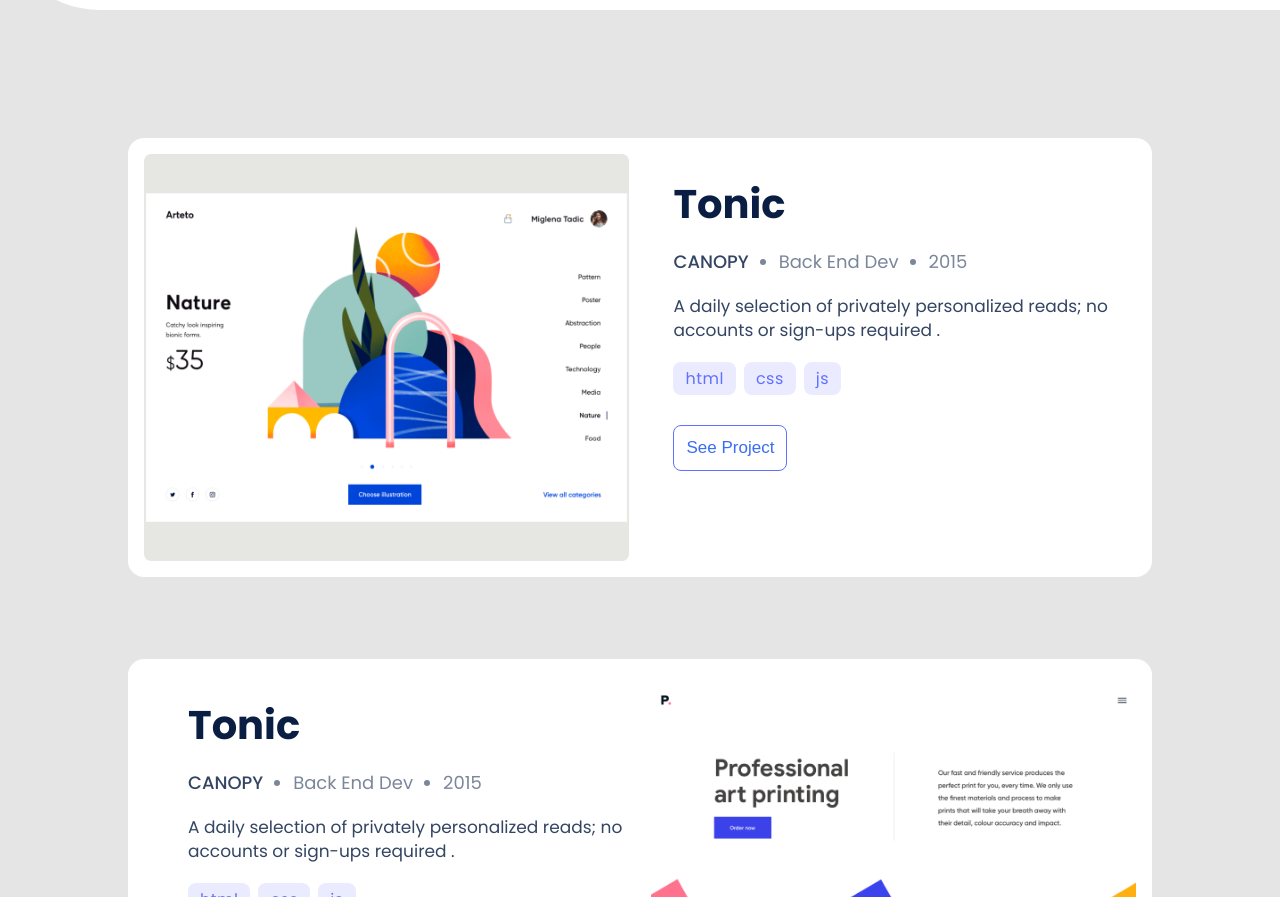
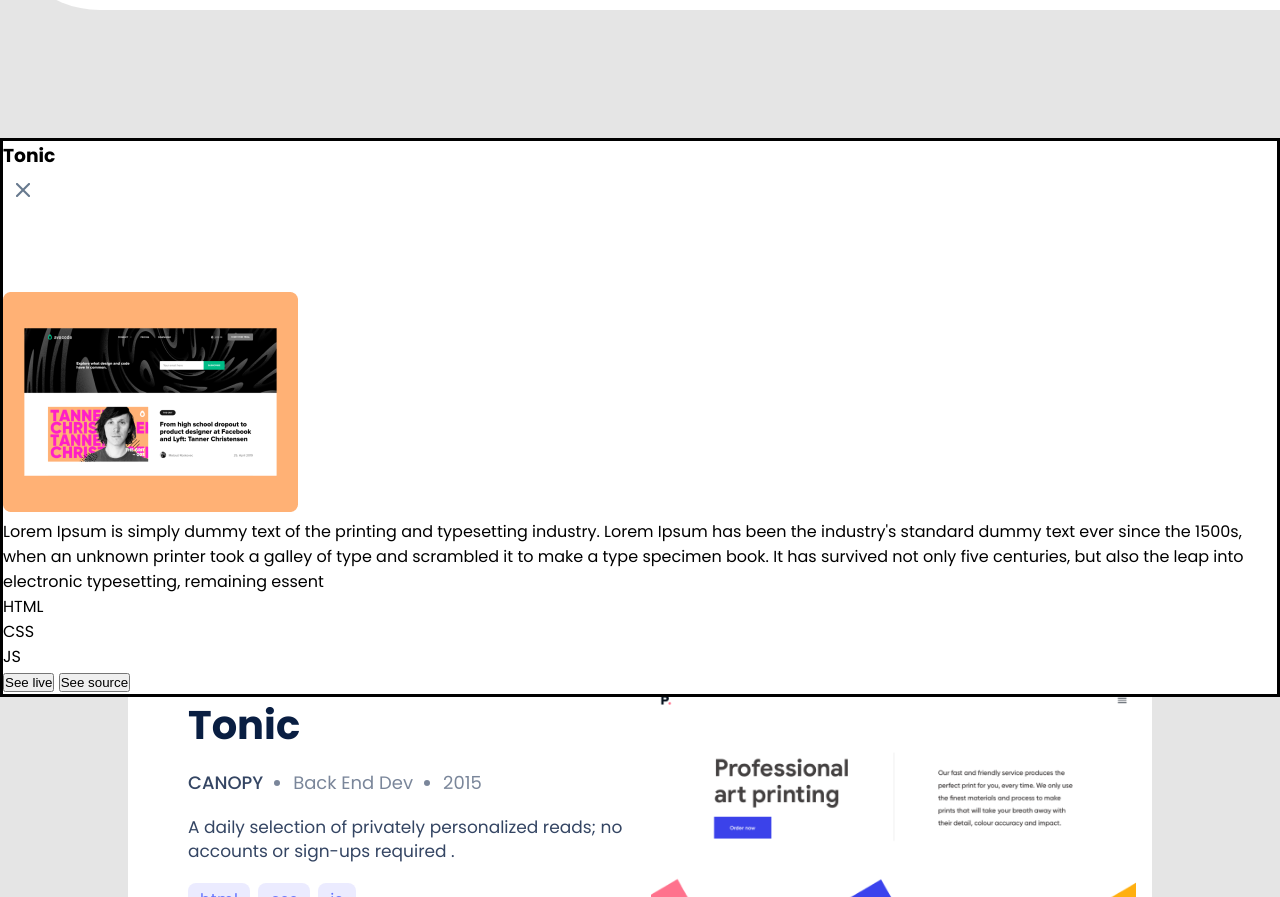
Before and after one commit to migo1/portfolio, a website with bundled scripts: page index.html in a window 1280 px wide. Shown: the part 740-1637 px from the top of the page. Built offline with nearby package versions, Linux system fonts and the light colour scheme; files whose address does not match are found by name.

Commit message:
add-modal-skeleton

```diff
--- a/index.html
+++ b/index.html
@@ -82,41 +82,39 @@
     <!-- projects -->
 
     <section class="projects" id="projects">
-      <!-- <div class="card">
-        <div class="image">
-          <picture>
-            <source media="(max-width: 767px)" srcset="images/work1.png" />
-            <source
-              media="(min-width: 768px)"
-              srcset="images/desktop/work1.png"
-            />
-            <img
-              class="card-image"
-              src="images/work1.png"
-              alt="mobile work1 image"
-            />
-          </picture>
+      <dialog open class="project-modal">
+        <div class="mobile-modal-header">
+          <h3>Tonic</h3>
+          <img src="./images/modal/mobile-enabled.png" alt="close_modal.png" />
         </div>
-
-        <div class="card-content">
-          <h3 class="card-title">Tonic</h3>
-          <ul class="project-experience">
-            <li class="first-list">CANOPY</li>
-            <li class="other-list"><span></span>Full Stack Dev</li>
-            <li class="other-list"><span></span>2015</li>
-          </ul>
-          <p class="project-summary">
-            A daily selection of privately personalized reads; no accounts or
-            sign-ups required.
-          </p>
-          <ul class="tech-stack">
-            <li>html</li>
-            <li>css</li>
-            <li>javaScript</li>
-          </ul>
-          <button class="btn-primary-outline">See project</button>
+        <ul class="m-modal-tech">
+          <li class="m-modal-tech-list"></li>
+          <li class="m-modal-tech-list"></li>
+          <li class="m-modal-tech-list"></li>
+        </ul>
+        <img src="./images/work1.png" alt="work1.png" class="m-modal-image" />
+        <p class="m-modal-desc">
+          Lorem Ipsum is simply dummy text of the printing and typesetting
+          industry. Lorem Ipsum has been the industry's standard dummy text ever
+          since the 1500s, when an unknown printer took a galley of type and
+          scrambled it to make a type specimen book. It has survived not only
+          five centuries, but also the leap into electronic typesetting,
+          remaining essent
+        </p>
+        <ul class="m-modal-lang">
+          <li class="m-lang-list">HTML</li>
+          <li class="m-lang-list">CSS</li>
+          <li class="m-lang-list">JS</li>
+        </ul>
+        <div class="m-modal-links">
+          <button class="m-modal-btn">
+            See live
+          </button>
+           <button class="m-modal-btn">
+            See source
+          </button>
         </div>
-      </div>-->
+      </dialog>
     </section>
     <!-- About -->
     <section class="about" id="about">
```
Also changed, not shown: images/modal/mobile-enabled.png (added).
